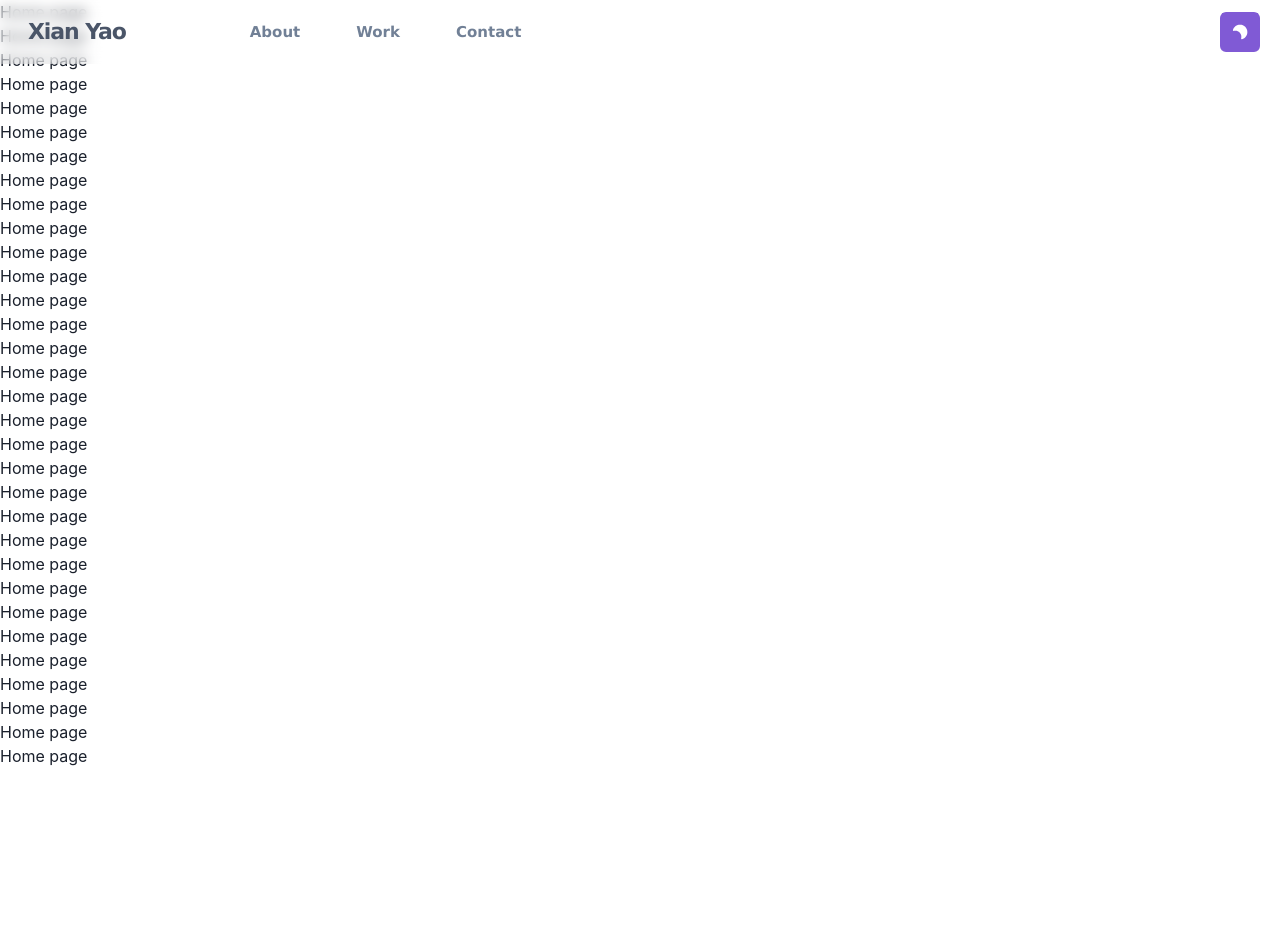
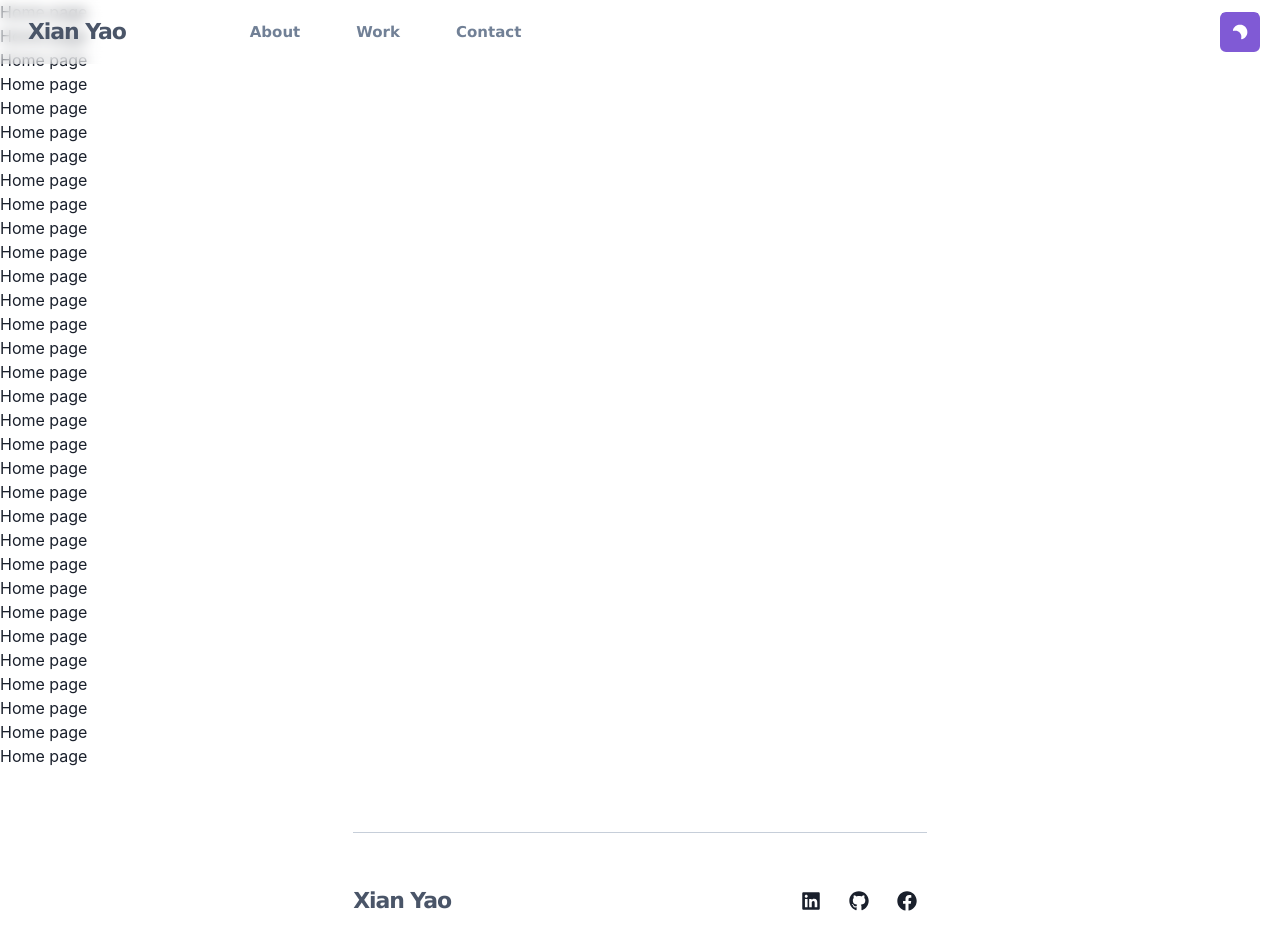
Before and after one commit to xianyao009/xianyaong-portfolio, a Next.js app: page / in a window 1280 px wide. Shown: the top 944 px of the page. Before the commit the page ends 800 px from the top, so only its background shows below. Built offline with nearby package versions, Linux system fonts and the light colour scheme.

Commit message:
Created footer

```diff
--- /dev/null
+++ b/components/container/Footer.js
@@ -0,0 +1,75 @@
+import Logo from "../ui/Logo";
+import { FaGithub, FaLinkedin, FaFacebook } from "react-icons/fa";
+import { motion } from "framer-motion";
+import {
+  Container,
+  Stack,
+  ButtonGroup,
+  Divider,
+  Text,
+  IconButton,
+} from "@chakra-ui/react";
+
+const footerVariants = {
+  offscreen: {
+    y: 50,
+    opacity: 0,
+  },
+  onscreen: {
+    y: 0,
+    opacity: 1,
+    transition: {
+      duration: 0.6,
+    },
+  },
+};
+
+const Footer = () => {
+  return (
+    <>
+      <Container
+        as={motion.footer}
+        py={{ base: "12", md: "16" }}
+        variants={footerVariants}
+        initial="offscreen"
+        whileInView="onscreen"
+        viewport={{ once: true, amount: 0.8 }}
+      >
+        <Divider w="100%" borderColor="gray.400" />
+        <Stack spacing={{ base: "4", md: "5" }} mt={12}>
+          <Stack justify="space-between" direction="row" align="center">
+            <Logo />
+            <ButtonGroup variant="ghost">
+              <IconButton
+                as="a"
+                href="https://www.linkedin.com/in/xianyaong"
+                target="_blank"
+                aria-label="LinkedIn"
+                icon={<FaLinkedin fontSize="1.25rem" />}
+              />
+              <IconButton
+                as="a"
+                href="https://www.github.com/xianyao009"
+                target="_blank"
+                aria-label="GitHub"
+                icon={<FaGithub fontSize="1.25rem" />}
+              />
+              <IconButton
+                as="a"
+                href="https://www.facebook.com/xianyao009"
+                target="_blank"
+                aria-label="Facebook"
+                icon={<FaFacebook fontSize="1.25rem" />}
+              />
+            </ButtonGroup>
+          </Stack>
+          <Text fontSize="sm" color="gray.400">
+            &copy; {new Date().getFullYear()} Xian Yao Ng. All rights reserved.
+          </Text>
+        </Stack>
+      </Container>
+    </>
+  );
+};
+
+export default Footer;
--- a/components/container/Layout.js
+++ b/components/container/Layout.js
@@ -1,10 +1,12 @@
 import Navbar from "./Navbar";
+import Footer from "./Footer";
 
 const Layout = (props) => {
   return (
     <>
       <Navbar />
       <main>{props.children}</main>
+      <Footer />
     </>
   );
 };
--- a/components/container/Navbar.js
+++ b/components/container/Navbar.js
@@ -26,6 +26,8 @@ const navbarVariants = {
     y: 0,
     opacity: 1,
     transition: {
+      duration: 0.4,
+      staggerChildren: 0.2,
       when: "beforeChildren",
     },
   },
@@ -45,7 +47,7 @@ const Navbar = () => {
         animate="visible"
       >
         <Flex h={16} alignItems={"center"} justifyContent={"space-between"}>
-          <Box>
+          <Box ml={7}>
             <Logo />
           </Box>
 
--- a/components/ui/Logo.js
+++ b/components/ui/Logo.js
@@ -27,7 +27,6 @@ const Logo = () => {
             fontSize={22}
             fontWeight="bold"
             letterSpacing={"tighter"}
-            ml={7}
             variants={logoVariants}
             whileHover={{
               scale: 1.1,
```
